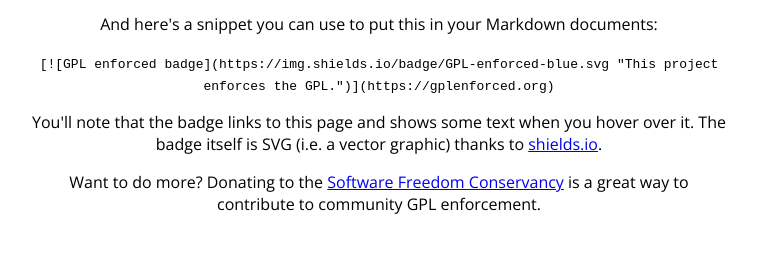
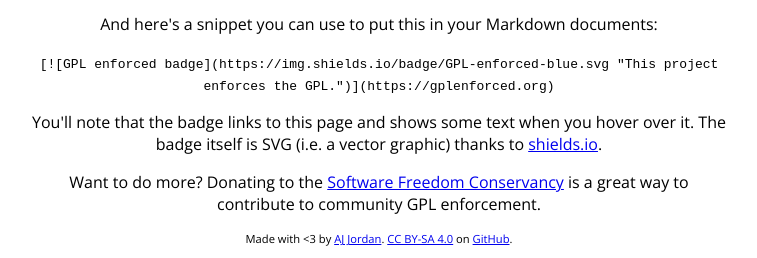
Before and after one commit to strugee/gplenforced.org, a plain HTML site: page index.html in a window 1280 px wide. Shown: the part 909-1167 px from the top of the page, without its empty margins (261-1018 px from the left). Before the commit the page ends 1140 px from the top, so only its background shows below. Drawn offline with nearby package versions, Linux system fonts and the light colour scheme.

Commit message:
Add a footer

```diff
--- a/css/main.css
+++ b/css/main.css
@@ -4,3 +4,7 @@
 	margin: auto;
 	font-family: "Open Sans", sans-serif;
 }
+
+footer {
+	font-size: 70%;
+}
--- a/index.html
+++ b/index.html
@@ -20,6 +20,9 @@
 			<p><code>[![GPL enforced badge](https://img.shields.io/badge/GPL-enforced-blue.svg "This project enforces the GPL.")](https://gplenforced.org)</code></p>
 			<p>You'll note that the badge links to this page and shows some text when you hover over it. The badge itself is SVG (i.e. a vector graphic) thanks to <a href="https://shields.io">shields.io</a>.</p>
 			<p>Want to do more? Donating to the <a href="https://sfconservancy.org/">Software Freedom Conservancy</a> is a great way to contribute to community GPL enforcement.</p>
+			<footer>
+				<p>Made with &lt;3 by <a href="https://strugee.net">AJ Jordan</a>. <a href="/LICENSE">CC BY-SA 4.0</a> on <a href="https://github.com/strugee/gplenforced.org">GitHub</a>.</p>
+			</footer>
 		</div>
 	</body>
 </html>
```
